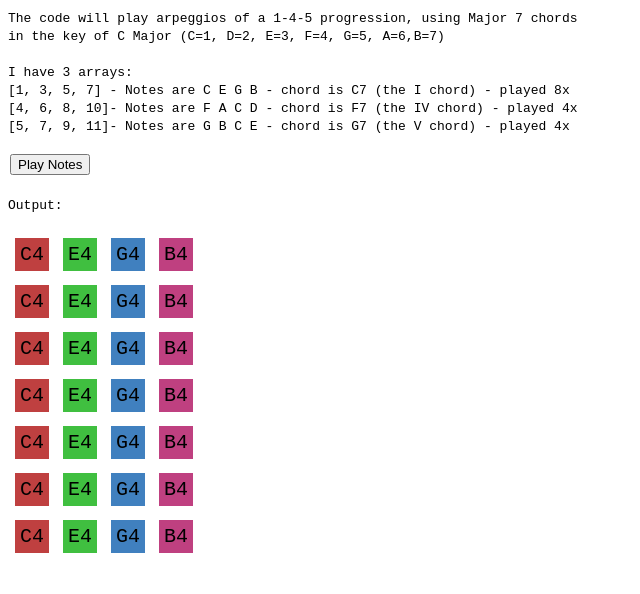
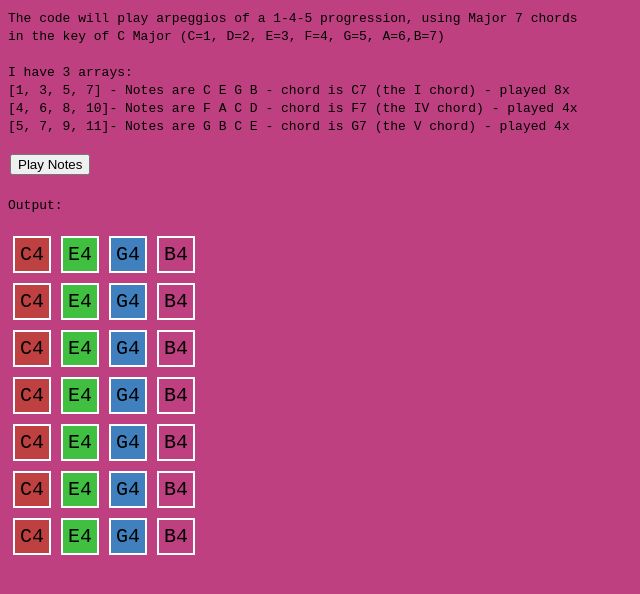
Before and after one commit to drberst/drberst.github.io, a website: page note-sequencer.html in a window 1280 px wide. Both pictures are taken after a click on the button "Play Notes". Shown: the whole page, without its empty margins (0-640 px from the left). Drawn offline with Linux system fonts and the light colour scheme.

Commit message:
Update note-sequencer.html
actually I liked the background color changing

```diff
--- a/note-sequencer.html
+++ b/note-sequencer.html
@@ -134,7 +134,7 @@ I have 3 arrays:
                     setTimeout(() => {
                         // updateBackgroundColor(note);
                         const color = noteToHsl(note)
-                        // document.body.style.backgroundColor = color;
+                        document.body.style.backgroundColor = color;
                         output.innerHTML += `<div style="background-color:${color}">${note}</div>`
                         console.log("T:", audioContext.currentTime, "note is", note)
 
```
